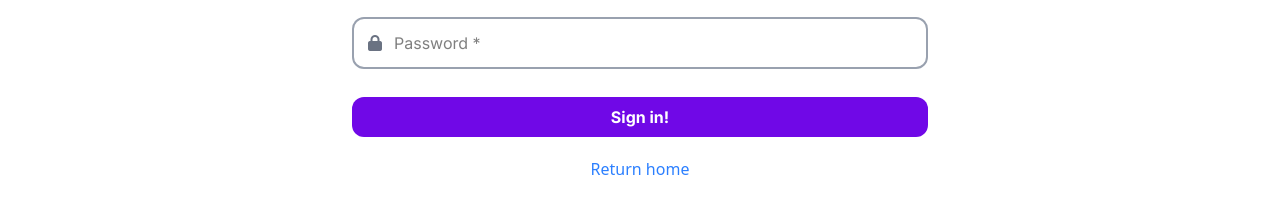
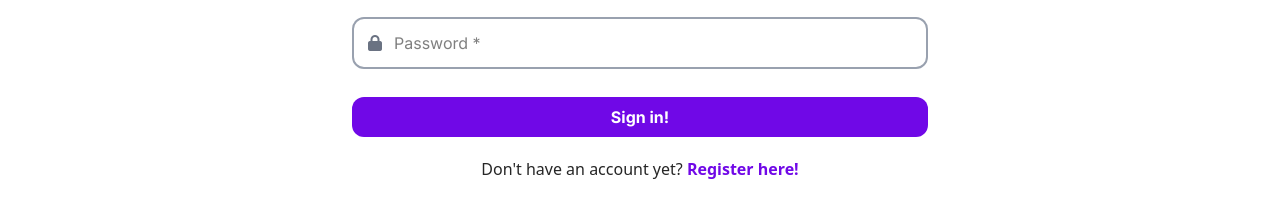
Before and after one commit to caagedal/bidPoint, a website built with Vite: page user/login/index.html in a window 1280 px wide. Shown: the part 487-704 px from the top of the page. Built offline with nearby package versions, Linux system fonts and the light colour scheme; a web font is replaced by a local one.

Commit message:
Added reg and login links

```diff
--- a/user/login/index.html
+++ b/user/login/index.html
@@ -53,7 +53,7 @@
           <button type="submit" class="bg-violet-700 hover:bg-violet-600 text-white font-bold py-2 px-4 rounded-xl transition">Sign in!</button>
         </form>
       </div>
-      <a href="/index.html" class="mt-5 text-blue-500 hover:underline">Return home</a>
+      <a href="/user/register/" class="mt-5 text-neutral-800">Don't have an account yet? <span class="font-semibold text-violet-700">Register here!</span></a>
     </main>
     <footer></footer>
   </body>
--- a/user/register/index.html
+++ b/user/register/index.html
@@ -102,7 +102,7 @@
           <button type="submit" class="bg-violet-700 hover:bg-violet-600 text-white font-bold py-2 px-4 rounded-xl transition">Sign up!</button>
         </form>
       </div>
-      <a href="/index.html" class="mt-5 text-blue-500 hover:underline">Return home</a>
+      <a href="/user/login/" class="mt-5 text-neutral-800">Already have an account? <span class="font-semibold text-violet-700">Login here!</span></a>
     </main>
     <footer></footer>
   </body>
```
